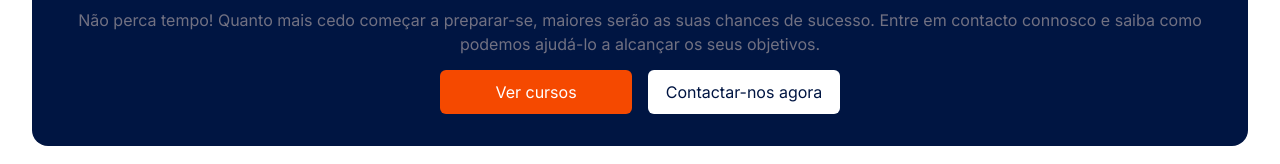
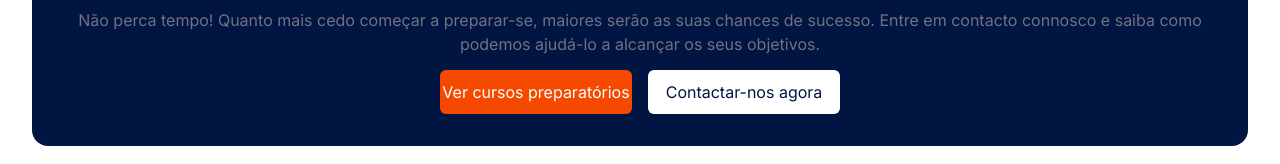
Before and after one commit to Esmael-coder/School_Academy, a React (Vite) app in the folder projecto-final/: page /exame in a window 1280 px wide. Shown: the part 2276-2440 px from the top of the page. Built offline with nearby package versions, Linux system fonts and the light colour scheme.

Commit message:
versão 2

```diff
--- a/projecto-final/src/App.jsx
+++ b/projecto-final/src/App.jsx
@@ -10,21 +10,40 @@ import { Contacto } from './pages/contacto/Contacto'
 import { Routes, Route } from 'react-router-dom'
 import { Footer } from './components/Footer'
 import { PoliticaPrivacidade } from './pages/PoliticaPrivacidade/PoliticaPrivacidade.jsx'
+import { courses } from './const/Constants.js'
+import { Page404 } from './pages/404/Page404.jsx'
+
 
 function App() {
+
+  const [allCourses, setAllCourses] = useState(courses)
+
+    // função para filtrar cursos por categoria
+  const handleFilter = (categoryValue) => {
+
+    if (categoryValue !== "todos") {
+
+      setAllCourses(courses.filter(course => course.category == categoryValue))
+
+    } else {
+
+      setAllCourses(courses)
+    }
+  }
 
   return (
     <>
       <Header />
       <main className='mt-16 min-h-[100vh]'>
           <Routes>
-            <Route path='/' element={<Home />} />
-            <Route path='/cursos' element={<Cursos />} />
+            <Route path='/' element={<Home setAllCourses={setAllCourses} handleFilter={handleFilter}/>} />
+            <Route path='/cursos' element={<Cursos allCourses={allCourses} handleFilter={handleFilter}/>} />
             <Route path='/cursos/:id' element={<CursoSinglePage />} />
             <Route path='/metodologia' element={<Metodologia />} />
-            <Route path='/exame' element={<Exame />} />
+            <Route path='/exame' element={<Exame handleFilter={handleFilter}/>} />
             <Route path='/contacto' element={<Contacto />} />
             <Route path='/politica-privacidade' element={<PoliticaPrivacidade />} />
+            <Route path='*' element={<Page404 />} />
           </Routes>
       </main>
       <Footer/>
--- a/projecto-final/src/components/BoxModal.jsx
+++ b/projecto-final/src/components/BoxModal.jsx
@@ -1,16 +1,29 @@
 
 import React from 'react'
-import { NavHashLink } from 'react-router-hash-link'
+import { HashLink } from 'react-router-hash-link'
 
-export const BoxModal = ({title, text, link1, link2, link1Content, link2Content }) => {
+export const BoxModal = ({ title, text, link1, link2, link1Content, link2Content, funcao }) => {
   return (
     <div className='w-full min-h-54 flex flex-col gap-3 items-center justify-between p-8 rounded-2xl text-white bg-primary text-center'>
-        <h1 className='font-semibold text-2xl'>{title}</h1>
-        <p className='text-cinza'>{text}</p>
-        <div className='w-full md:w-[400px] grid grid-cols-1 md:grid-cols-2 gap-4'>
-            <NavHashLink className='h-11 md:max-w-[200px] flex items-center justify-center bg-orange hover:bg-hover transition-all duration-300 ease-in-out rounded-md 'to={link1}>{link1Content}</NavHashLink>
-            <NavHashLink className='h-11 md:max-w-[200px] flex items-center justify-center bg-white hover:bg-[#B3B3B3] text-primary rounded-md'to={link2}>{link2Content}</NavHashLink>
-        </div>
+      <h1 className='font-semibold text-2xl'>{title}</h1>
+      <p className='text-cinza'>{text}</p>
+
+      <div className='w-full md:w-[400px] grid grid-cols-1 md:grid-cols-2 gap-4'>
+        <HashLink
+          onClick={funcao}
+          to={link1}
+          className='h-11 md:max-w-[200px] flex items-center justify-center bg-orange hover:bg-hover transition-all duration-300 ease-in-out rounded-md text-white'
+        >
+          {link1Content}
+        </HashLink>
+
+        <HashLink
+          to={link2}
+          className='h-11 md:max-w-[200px] flex items-center justify-center bg-white hover:bg-[#B3B3B3] text-primary rounded-md'
+        >
+          {link2Content}
+        </HashLink>
+      </div>
     </div>
   )
 }
--- a/projecto-final/src/components/HeroDiv.jsx
+++ b/projecto-final/src/components/HeroDiv.jsx
@@ -4,7 +4,7 @@ export const HeroDiv = (props) => {
 
     const {imagem, percentage, text}= props
   return (
-    <div className='relative w-full rounded-xl shadow-lg md:w-[378px] lg:w-[592px] lg:h-auto'>
+    <div className='relative w-full min-w-[350px] rounded-xl shadow-lg md:w-[378px] lg:w-[592px] lg:h-auto'>
         <img className='object-cover w-full rounded-xl' src={imagem}/>
 
         <div className='absolute left-[70%] bottom-[-10%] -translate-x-1/2 text-center bg-white py-2 px-4 rounded-lg shadow-lg whitespace-nowrap'>
--- /dev/null
+++ b/projecto-final/src/pages/404/Page404.jsx
@@ -0,0 +1,21 @@
+import React from 'react'
+import { Link } from 'react-router-dom'
+import { MdOutlineKeyboardBackspace } from "react-icons/md";
+
+export const Page404 = () => {
+    return (
+        <section>
+            <div className='w-full h-[calc(100vh-64px)] max-w-7xl mx-auto px-4 md:px-6 lg:px-8 flex items-center justify-center'>
+                <div className='flex items-center flex-col text-center'>
+                    <h1 className='font-extrabold text-primary text-8xl md:text-9xl mb-2'>404</h1>
+                    <h2 className='text-orange text-2xl mb-2'>Página não encontrada!</h2>
+                    <p className='mb-4 text-cinza text-xl'>Ops! Parece que você se perdeu nos seus estudos. A página que procura não existe ou foi movida.</p>
+                    <Link to={"/"} className='bg-orange hover:bg-hover py-2 px-3 rounded text-white flex items-center gap-2 justify-center'>
+                        <MdOutlineKeyboardBackspace />
+                        Voltar ao Inicio
+                    </Link>
+                </div>
+            </div>
+        </section>
+    )
+}
--- a/projecto-final/src/pages/exame/Exame.jsx
+++ b/projecto-final/src/pages/exame/Exame.jsx
@@ -5,7 +5,7 @@ import { concurse } from '../../const/Constants'
 import { BoxModal } from '../../components/BoxModal'
 import { Faqs } from '../../components/Faqs.jsx'
 const concurseCopy = [...concurse]
-export const Exame = () => {
+export const Exame = ({ handleFilter }) => {
 
     return (
         <>
@@ -20,7 +20,7 @@ export const Exame = () => {
             <section>
                 <div className='max-w-7xl w-full mx-auto px-4 py-16 lg:px-8'>
 
-                    <h1 className='mt-10 mb-3 text-primary font-bold text-3xl lg:text-4xl text-center'>Cursos preparatórios</h1>
+                    <h1 className='mt-10 mb-3 text-primary font-bold text-3xl lg:text-4xl text-center'>Exames marcados</h1>
                     <p className='text-cinza text-center'>95% taxa de aprovação com a nossa preparação</p>
 
                     <div className='grid gap-5 md:grid-cols-2 lg:grid-cols-3 my-20'>
@@ -48,10 +48,11 @@ export const Exame = () => {
                     </div>
 
                     <BoxModal
+                        funcao={() => handleFilter("concurso público")}
                         title={"Pronto para começar a sua preparação?"}
                         text={"Não perca tempo! Quanto mais cedo começar a preparar-se, maiores serão as suas chances de sucesso. Entre em contacto connosco e saiba como podemos ajudá-lo a alcançar os seus objetivos."}
                         link1={"/cursos#start"}
-                        link1Content={"Ver cursos"}
+                        link1Content={"Ver cursos preparatórios"}
                         link2={"/cursos#start"}
                         link2Content={"Contactar-nos agora"}
                     />
--- a/projecto-final/src/pages/home/Container.jsx
+++ b/projecto-final/src/pages/home/Container.jsx
@@ -4,13 +4,13 @@ import { IoIosArrowForward } from "react-icons/io";
 import { Link } from 'react-router-dom';
 
 // recebendo icon como props. tenho que armazenanar numa variável com letra maiúscula para poder usar
-export const Container = ({ content, icon}) => {
+export const Container = ({ content, icon, onClick}) => {
 
   const Icon = icon
 
 
   return (
-    <Link to={"/cursos"} className='bg-white p-4 shadow-sm hover:shadow-lg cursor-pointer rounded-lg flex items-center gap-2 relative transition-all duration-300 ease-in'>
+    <Link onClick={onClick} to={"/cursos"} className='bg-white p-4 shadow-sm hover:shadow-lg cursor-pointer rounded-lg flex items-center gap-2 relative transition-all duration-300 ease-in'>
 
         <p className='flex items-center gap-2'>
           <Icon className="text-orange" size={20} />
--- a/projecto-final/src/pages/home/Home.jsx
+++ b/projecto-final/src/pages/home/Home.jsx
@@ -16,7 +16,7 @@ import { Link } from 'react-router-dom';
 import { category, testimoniolsData } from '../../const/Constants';
 import { BoxModal } from '../../components/BoxModal'
 
-export const Home = () => {
+export const Home = ({ handleFilter }) => {
 
   const [Container, MethodCard, Footer, Testimoniols] = homeComponents
 
@@ -24,7 +24,7 @@ export const Home = () => {
 
     <>
       <section className='relative bg-black'>
-      <div className='absolute w-full h-full bg-[url("images/fundo-home.jpg")] bg-cover bg-center opacity-55'></div>
+        <div className='absolute w-full h-full bg-[url("images/fundo-home.jpg")] bg-cover bg-center opacity-55'></div>
         <div className='flex flex-col md:flex-row max-w-7xl mx-auto px-4 lg:px-8 gap-8 lg:min-h-[80vh] pt-10 md:pt-0 py-16 '>
 
           {/* todo o conteúdo da hero section (já mexi tanto que ficou com muitas classes redundantes. refatorar depois)*/}
@@ -84,7 +84,7 @@ export const Home = () => {
 
               {
                 category.map(item => (
-                  <Container key={item.id} icon={item.icon} content={item.name} />
+                  <Container onClick={() => handleFilter(item.name)} key={item.id} icon={item.icon} content={item.name} />
                 )
                 )
               }
@@ -124,7 +124,7 @@ export const Home = () => {
 
       {/* section de testemunhas */}
       <section className='bg-ice'>
-        <div className='max-w-7xl mx-auto px-4 py-10 sm:p-6 md:p-8'>
+        <div className='max-w-7xl mx-auto px-4 mt-10 sm:p-6 md:p-8'>
           <h1 className='text-center font-bold text-3xl lg:text-4xl text-primary'>Opiniões dos Ex-alunos</h1>
           <p className='text-center text-hightlight mb-10'>O que dizem sobre a MindUp</p>
 
@@ -161,25 +161,23 @@ export const Home = () => {
               }
             </Swiper>
           </div>
-
-          <footer>
-            <BoxModal title="Pronto para começar?"
-              text="Junta-te a milhares de alunos que já alcançaram os seus objetivos connosco."
-              link1={"/cursos"}
-              link2={"/contacto"}
-              link1Content="Ver cursos"
-              link2Content="Falar connosco"
-            />
-          </footer>
-
         </div>
       </section>
 
       {/* Faqs */}
       <section>
-        <div className='w-full max-w-5xl mx-auto px-4 md:px-6 lg:px-8 my-30'>
+        <div className='w-full max-w-5xl mx-auto px-4 md:px-6 lg:px-8 mt-10 mb-20'>
           <h1 className='text-primary font-bold text-3xl lg:text-4xl text-center mb-20'>Perguntas frequentes</h1>
-          <Faqs></Faqs>
+          <div className='mb-20'>
+            <Faqs></Faqs>
+          </div>
+          <BoxModal title="Pronto para começar?"
+            text="Junta-te a milhares de alunos que já alcançaram os seus objetivos connosco."
+            link1={"/cursos"}
+            link2={"/contacto"}
+            link1Content="Ver cursos"
+            link2Content="Falar connosco"
+          />
         </div>
       </section>
     </>
```
Also changed, not shown: projecto-final/src/pages/cursos/Cursos.jsx (+7 -22 lines).
